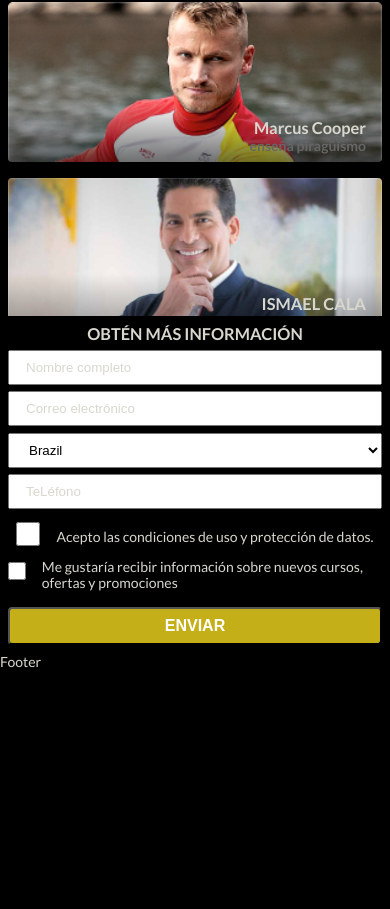
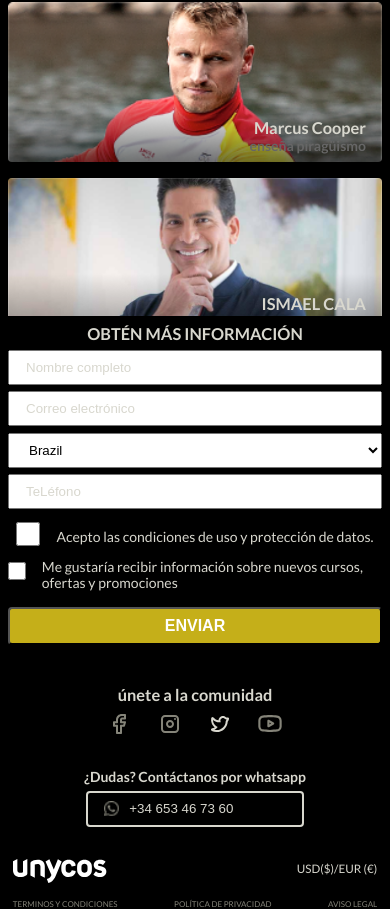
Before and after one commit to Cleber-Severo/unyco-test, a React (Create React App) app: page / in a window 390 px wide. Shown: the part 982-1891 px from the top of the page. Before the commit the page ends 1652 px from the top, so only its background shows below. Built offline with nearby package versions, Linux system fonts and the light colour scheme; no server answers.

Commit message:
footer mobile and desktop

```diff
--- a/src/components/Footer/Footer.css
+++ b/src/components/Footer/Footer.css
@@ -0,0 +1,123 @@
+footer {
+    width: 100%;
+    display: flex;
+    flex-direction: column;
+    align-items: center;
+    justify-content: center;
+    padding: 0 .8rem;
+}
+
+footer > h3 {
+    margin-bottom: .5rem;
+}
+
+.footer__icons {
+    width: 200px;
+    display: flex;
+    flex-direction: row;
+    justify-content: space-around;
+    margin-bottom: 1rem;
+}
+
+.facebook-icon,
+.instagram-icon,
+.twitter-icon,
+.youtube-icon {
+    width: 24px;
+    height: 24px;
+    background-position: center;
+    background-size: contain;
+    background-repeat: no-repeat;
+}
+
+.whatsapp-icon {
+    height: 16px;
+    width: 16px;
+
+    margin-right: .6rem;
+
+    background-image: url('../../../public/images/Vector.png');
+    background-position: center;
+    background-size: cover;
+    background-repeat: no-repeat;
+}
+
+.facebook-icon {
+    background-image: url('../../../public/images/facebook.svg');
+}
+.instagram-icon {
+    background-image: url('../../../public/images/npm.svg');
+}
+.twitter-icon {
+    background-image: url('../../../public/images/twitter.svg');
+}
+.youtube-icon {
+    background-image: url('../../../public/images/Union.svg');
+}
+
+
+.footer__contact {
+    width: 100%;
+   text-align: center;
+   margin: 1rem 0;
+   margin-bottom: 2rem;
+   display: flex;
+   flex-direction: column;
+   justify-content: center;
+   align-items: center;
+}
+
+.footer__contact h4 {
+    margin-bottom: .4rem;
+}
+
+.footer__contact button {
+    width: 60%;
+    color: #D8D7CE;
+    background-color: transparent;
+    border: 2px solid #D8D7CE;
+    border-radius: 4px;
+    padding: .5rem 1rem;
+    display: flex;
+}
+
+.footer__logoInfo {
+    margin-bottom: 1rem;
+}
+
+
+.footer__logoInfo, .footer__legalInfo {
+    display: flex;
+    justify-content: space-between;
+    width: 100%;
+}
+
+.footer__legalInfo {
+    font-size: 8px;
+    line-height: 10px;
+    text-transform: uppercase;
+    color: #858479;
+}
+
+@media screen and (min-width: 1023px) {
+    footer {
+        position: absolute;
+        height: 354px;
+        top: 2000px;
+        box-sizing: border-box;
+    }
+
+    .footer__contact, .footer__comunityTitle {
+        display: none;
+    }
+
+    .footer__legalInfo {
+        width: 40%;
+    }
+
+    .footer__logoInfo-txt {
+        font-size: 14px;
+    }
+
+
+}
--- a/src/components/Footer/index.js
+++ b/src/components/Footer/index.js
@@ -3,8 +3,40 @@
 
 const Footer = () => {
   return (
-    <div>Footer</div>
-  )
-}
+    <footer>
+            <h3 className='footer__comunityTitle'>únete a la comunidad</h3>
+            <div className='footer__icons'>
+                <div className='facebook-icon'></div>
+                <div className='instagram-icon'></div>
+                <div className='twitter-icon'></div>
+                <div className='youtube-icon'></div>
+            </div>
+
+            <div className="footer__contact">
+                <h4>¿Dudas? Contáctanos por whatsapp</h4>
+                <button>
+                    <div className='whatsapp-icon'></div>
+                    <span>+34 653 46 73 60</span>
+                </button>
+            </div>
+
+            <div className='footer__logoInfo'>
+                <img src="/images/unycos-logo.svg" alt="" />
+                <div className='footer__logoInfo-txt'>
+                    <small>USD($)</small>
+                    <small>/</small>
+                    <small>EUR (&euro;)</small>
+                </div>
+            </div>
+
+            <div className='footer__legalInfo'>
+                <p>Terminos y condiciones</p>
+                <p>Política de privacidad</p>
+                <p>Aviso legal</p>
+            </div>
+
+    </footer>
+
+  )}
 
 export default Footer
--- a/src/components/Form/Form.css
+++ b/src/components/Form/Form.css
@@ -4,6 +4,7 @@
     justify-content: center;
     align-items: center;
     padding: .5rem;
+    margin-bottom: 2rem;
 }
 
 form, form > input, form select {
--- a/src/components/navbar/index.js
+++ b/src/components/navbar/index.js
@@ -15,7 +15,7 @@
     setNotificationOn(!notificationOn);
   }
   return (
-    <div className='Navbar'>
+    <header className='Navbar'>
       <img src='/images/unycos-logo.svg' alt="main logo" className='Navbar__logo' />
 
 
@@ -32,7 +32,7 @@
 
 
 
-    </div>
+    </header>
   )
 }
 
```
Also changed, not shown: public/images/Button/S/Ghost/Button/S/Primary/Vector.svg (added), 1 other file (tests, documents, lock files or other folders).
